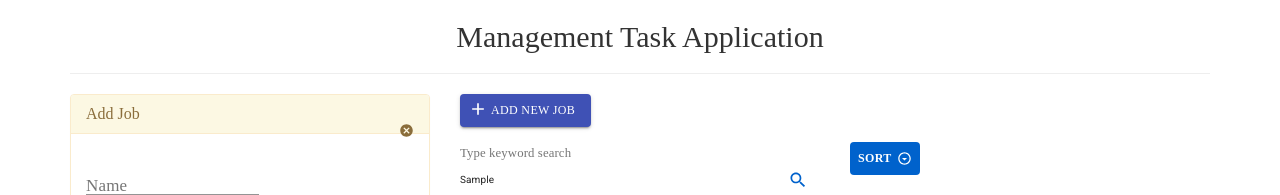
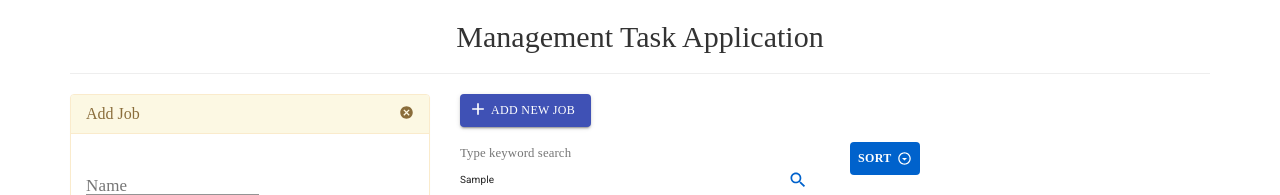
Before and after one commit to hoangngochunghitachi/Apply_material_redux_train, a React (Create React App) app in the folder taskapplication-material-redux/: page / in a window 1280 px wide. Both pictures are taken after typing "Sample", "Sample" into the empty fields and a click on the button "ADD NEW JOB". Shown: the top 195 px of the page. Built offline with nearby package versions, Linux system fonts and the light colour scheme.

Commit message:
Fix icon close taskform

```diff
--- a/taskapplication-material-redux/src/components/TaskForm.js
+++ b/taskapplication-material-redux/src/components/TaskForm.js
@@ -89,8 +89,8 @@ class TaskForm extends Component {
                 <div className="panel-heading">
                     <h3 className="panel-title">
                         {!this.state.id ? 'Add Job' : 'Update Job'}
+                        <CancelSharpIcon className={classes.iconCloseForm} onClick={this.onExitForm} />
                     </h3>
-                    <CancelSharpIcon className={classes.iconCloseForm} onClick={this.onExitForm} />
                     {/* <span
                         className="fa fa-times-circle text-right"
                         onClick={this.onExitForm}
```
